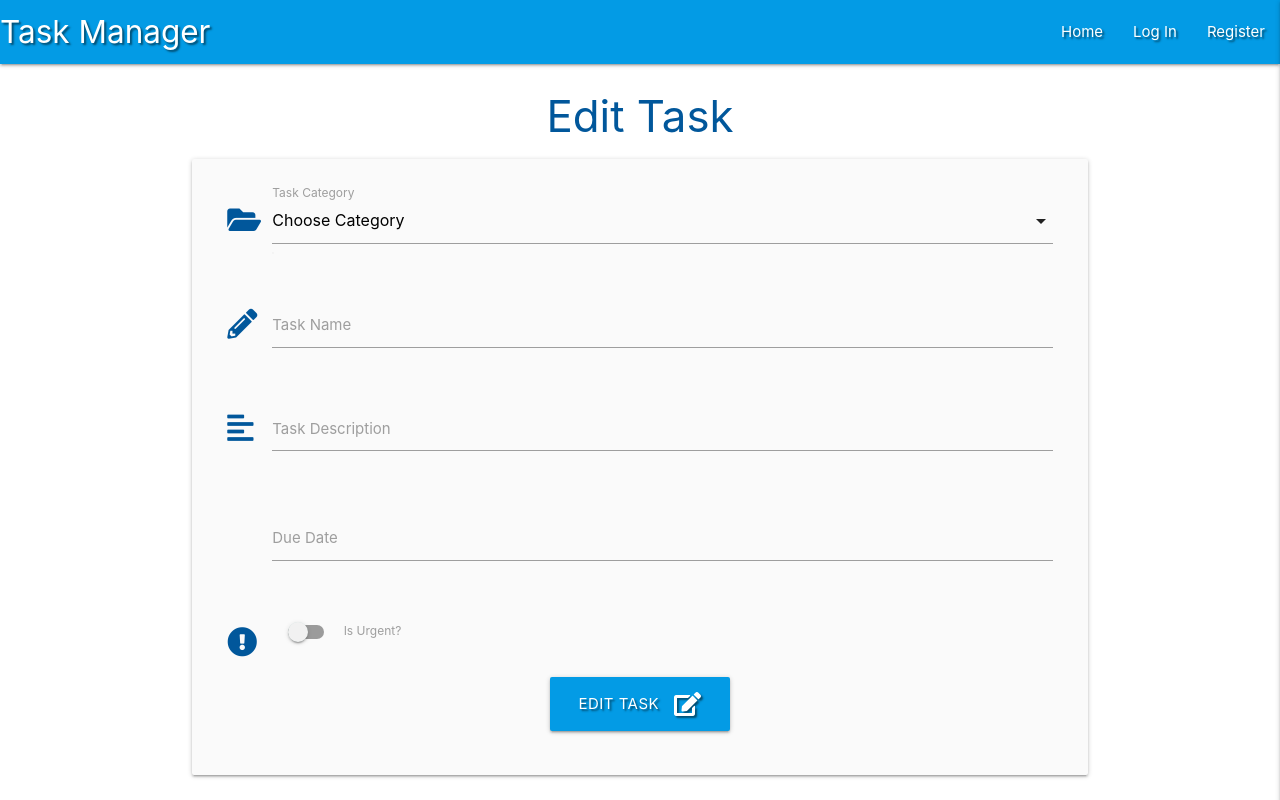
After one commit to deanoandrejevic/taskManagerWalkthrough, a Flask app: template templates/edit_task.html in a window 1280 px wide. The commit adds this page. Run offline with Flask 2, Linux system fonts and the light colour scheme; the template is opened without the code that fills it, so the values that code supplies are empty; some libraries are stand-ins or nearby versions.

Commit message:
wire up task edit button

```diff
--- a/app.py
+++ b/app.py
@@ -119,6 +119,14 @@ def add_task():
     return render_template("add_task.html", categories=categories)
 
 
+@app.route("/edit_task/<task_id>", methods=["GET", "POST"])
+def edit_task(task_id):
+    task = mongo.db.tasks.find_one({"_id": ObjectId(task_id)})
+
+    categories = mongo.db.categories.find().sort("category_name", 1)
+    return render_template("edit_task.html", task=task, categories=categories)
+
+
 if __name__ == "__main__":
     app.run(host=os.environ.get("IP"),
             port=int(os.environ.get("PORT")),
--- /dev/null
+++ b/templates/edit_task.html
@@ -0,0 +1,101 @@
+{% extends "base.html" %} {% block content %}
+
+<h3 class="light-blue-text text-darken-4 center-align">Edit Task</h3>
+
+<div class="row card-panel grey lighten-5">
+  <form class="col s12" method="POST" action="{{ url_for('edit_task', task_id=task._id) }}">
+    <div class="row">
+      <div class="input-field col s12">
+        <i class="fas fa-folder-open prefix light-blue-text text-darken-4"></i>
+        <select
+          id="category_name"
+          name="category_name"
+          class="validate"
+          required
+        >
+          <option value="" disabled selected>Choose Category</option>
+          {% for category in categories %}
+          <option value="{{ category.category_name }}">
+            {{ category.category_name }}
+          </option>
+          {% endfor %}
+        </select>
+        <label for="category_name">Task Category</label>
+      </div>
+    </div>
+    <!-- Category Selection -->
+    <div class="row">
+      <div class="input-field col s12">
+        <i class="fas fa-pencil-alt prefix light-blue-text text-darken-4"></i>
+        <input
+          id="task_name"
+          name="task_name"
+          minlength="5"
+          maxlength="15"
+          type="text"
+          class="validate"
+        />
+        <label for="task_name">Task Name</label>
+      </div>
+    </div>
+    <!-- Task Description Area -->
+    <div class="row">
+      <div class="input-field col s12">
+        <i class="fas fa-align-left prefix light-blue-text text-darken-4"></i>
+        <textarea
+          id="task_description"
+          name="task_description"
+          minlength="5"
+          maxlength="200"
+          class="materialize-textarea validate"
+        ></textarea>
+        <label for="task_description">Task Description</label>
+      </div>
+    </div>
+    <!-- Due Date -->
+    <div class="row">
+      <div class="input-field col s12">
+        <i class="fas fa-calender-alt prefix light-blue-text text-darken-4"></i>
+        <input
+          id="due_date"
+          name="due_date"
+          type="text"
+          class="datepicker validate"
+        />
+        <label for="due_date">Due Date</label>
+      </div>
+    </div>
+    <!-- Is Urgent Check -->
+    <div class="row">
+      <div class="input-field col s12">
+        <div class="switch">
+          <i
+            class="
+              fas
+              fa-exclamation-circle
+              prefix
+              light-blue-text
+              text-darken-4
+            "
+          ></i>
+          <label for="is_urgent">
+            <input type="checkbox" id="is_urgent" name="is_urgent" />
+            <span class="lever"></span>
+            Is Urgent?
+          </label>
+        </div>
+      </div>
+    </div>
+    <!-- Submit Button -->
+    <div class="row">
+      <div class="col s12 center-align">
+        <button class="btn-large light-blue darken-1 text-shadow" type="submit" name="submit">
+            Edit Task
+          <i class="fas fa-edit right"></i>
+        </button>
+      </div>
+    </div>
+  </form>
+</div>
+
+{% endblock %}
--- a/templates/tasks.html
+++ b/templates/tasks.html
@@ -9,7 +9,7 @@
       <div class="col s3">
         <i class="fas fa-caret-down"></i>
         <a href="" class="btn-small green accent-4">Done</a>
-        <a href="" class="btn-small light-blue accent-4">Edit</a>
+        <a href="{{ url_for('edit_task', task_id=task._id) }}" class="btn-small light-blue accent-4">Edit</a>
       </div>
       <div class="col s9">
         <strong>{{ task.task_name }}</strong> : {{ task.due_date }} {% if
```
